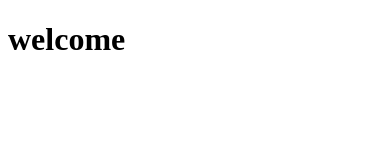
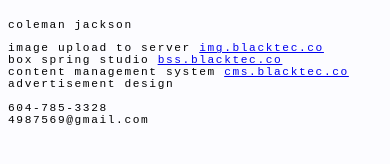
Before and after one commit to CampStove/parseit, a website: page public/index.html in a window 390 px wide. Drawn offline with Linux system fonts and the light colour scheme.

Commit message:
index.html for portfolio

```diff
--- a/public/index.html
+++ b/public/index.html
@@ -1,13 +1,81 @@
 <!DOCTYPE html>
+<!--suppress ALL -->
 <html lang="en">
 <head>
     <meta charset="UTF-8">
-    <title>hello world</title>
+    <title>parseit</title>
+    <meta name="description" content="coleman jackson's portfolio">
+    <meta name="keywords" content="coleman jackson, html, css, javascript, porfolio">
+    <meta name="author" content="coleman jackson">
+    <meta name="viewport" content="width=device-width, initial-scale=1.0">
+    <style>
+        body {
+            background-color: #fcfcff;
+            margin: 0;
+            font-family: "Courier New", Helvetica, monospace;
+            letter-spacing: 0.1rem;
+            font-size: 0.7rem;
+        }
+        ul {
+            list-style-type: none;
+            padding: 0;
+        }
+        .text {
+            position: absolute;
+            margin-left: 60%;
+            padding-top: 200px;
+        }
+        .one, .two, .three, .four {
+            position: absolute;
+            margin-left: 20%;
+            padding-top: 200px;
+            visibility: hidden;
+        }
+        @media only screen and (max-width: 500px) {
+            body {
+                margin: 8px;
+            }
+            .main {
+                background-image: none;
+                color: black;
+                text-align: left;
+            }
+            .text {
+                padding-top: unset;
+                margin-left: unset;
+            }
+            .info {
+                display: none;
+            }
+        }
+    </style>
 </head>
 <body>
-    <h1>welcome</h1>
-    <script>
-
-    </script>
+<section class="main">
+    <article class="info">
+        <p id="one" class="one">JavaScript function sends form data to an iframe<br>iframe transmits the form data to a PHP script<br>PHP script uploads the image to a server<br>JavaScript function displays the uploaded uploaded image</p>
+        <p id="two" class="two">minimalistic designed client project</p>
+        <p id="three" class="three"></p>
+        <p id="four" class="four"></p>
+    </article>
+    <article class="text">
+        <p>coleman jackson</p>
+        <ul>
+            <li on onmouseover="detail('one')" onmouseout="out('one')">image upload to server <a href="http://img.blacktec.co" target="_blank">img.blacktec.co</a></li>
+            <li onmouseenter="detail('two')" onmouseout="out('two')">box spring studio <a href="http://bss.blacktec.co" target="_blank">bss.blacktec.co</a></li>
+            <li onmouseenter="detail('three')" onmouseout="out('three')">content management system <a href="http://blacktec.co" target="_blank">cms.blacktec.co</a></li>
+            <li onmouseenter="detail('four')" onmouseout="out('four')">advertisement design</li>
+        </ul>
+        <p>604-785-3328<br>4987569@gmail.com</p>
+    </article>
+</section>
+<script>
+  const detail = function(x) {
+    document.getElementById(x).style.visibility = "visible";
+  };
+  const out = function(o) {
+    document.getElementById(o).style.visibility = "hidden";
+  }
+</script>
 </body>
 </html>
```
